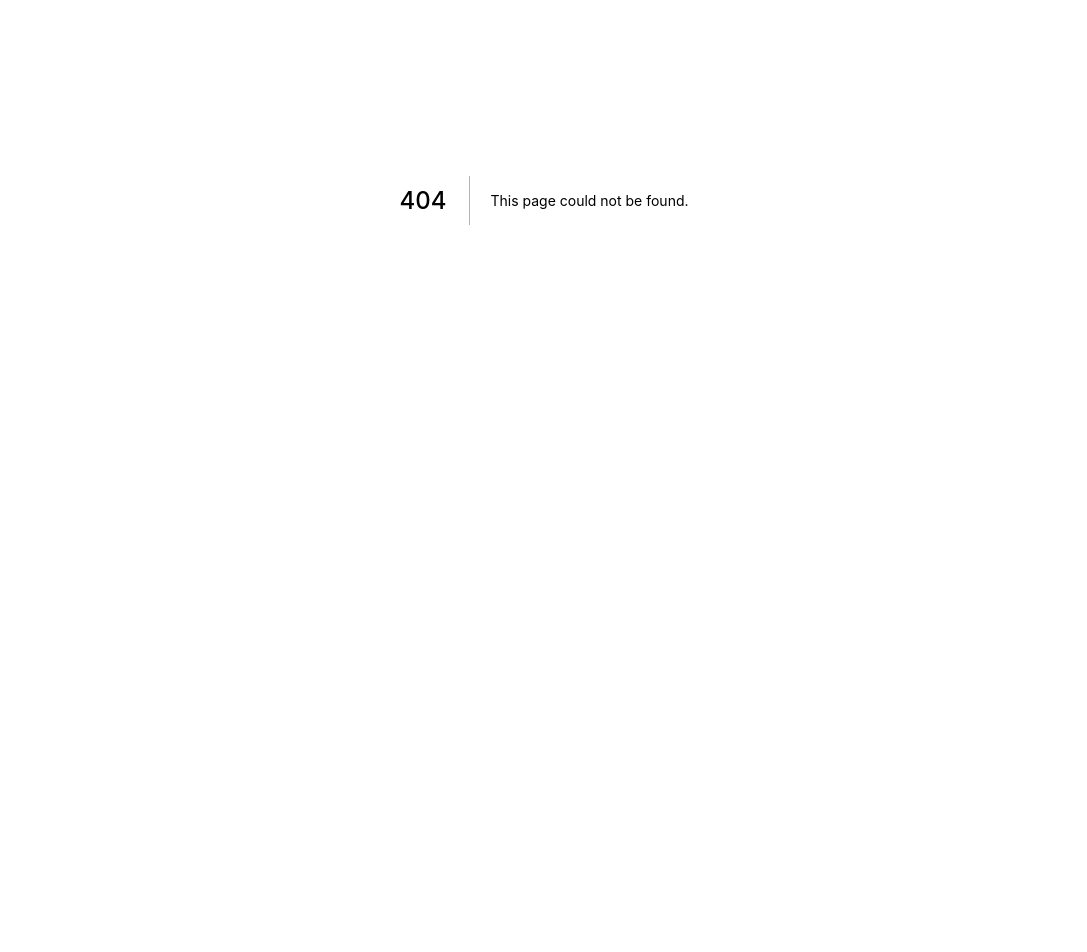
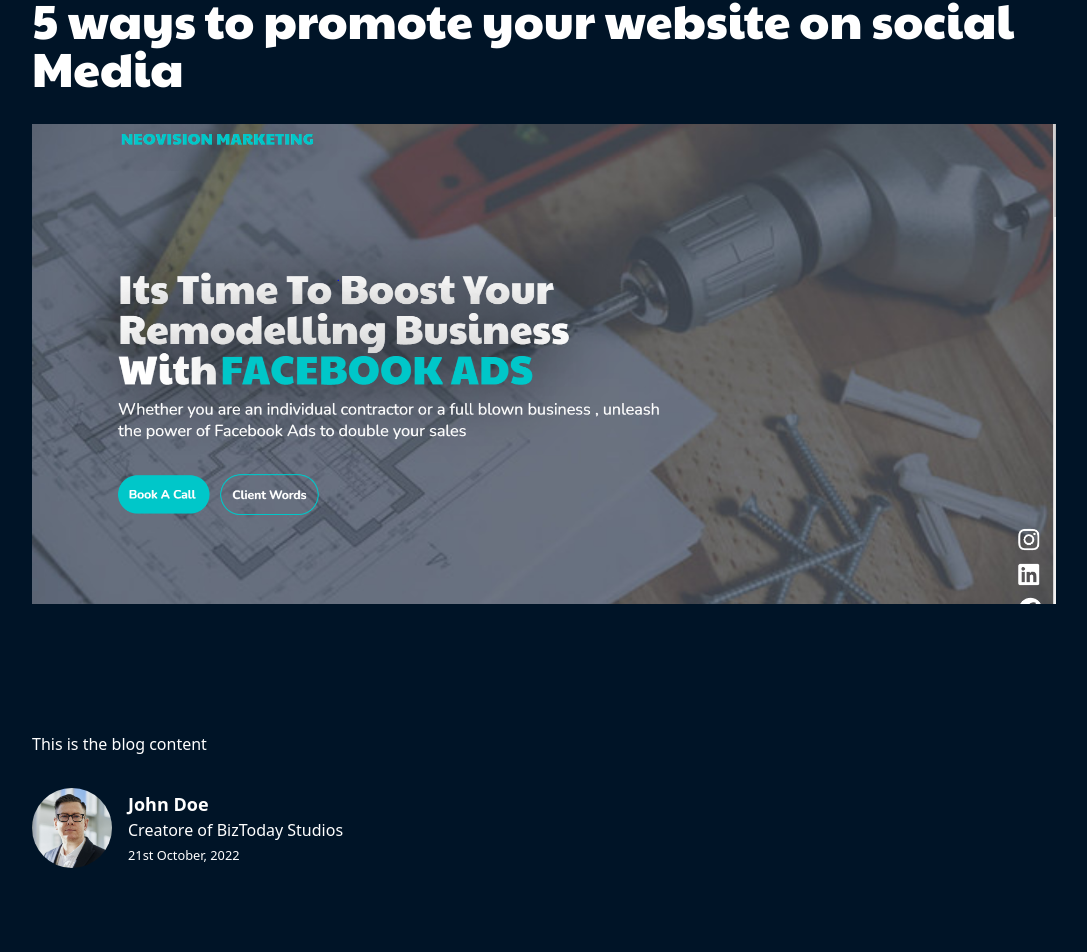
Before and after one commit to Aryanr64x/nextport, a Next.js app: page /blog/hello in a window 1280 px wide. Before the commit this address had no page. Shown: the part 200-1152 px from the top of the page, without its empty margins (96-1183 px from the left). Before the commit the page ends 800 px from the top, so only its background shows below. Built offline with nearby package versions, Linux system fonts and the light colour scheme; a web font is replaced by a local one.

Commit message:
Blog Prototype was set

```diff
--- a/components/Hero.jsx
+++ b/components/Hero.jsx
@@ -3,6 +3,7 @@ import React from "react";
 import AOS from 'aos';
 import "aos/dist/aos.css";
 import { useEffect } from "react";
+import Navbar from "./Navbar";
 
 const Hero = (props)=>{
     useEffect(()=>{
@@ -12,18 +13,9 @@ const Hero = (props)=>{
     }, [])
     return (
         <div className="min-h-screen  px-4 sm:px-12 lg:px-32">
-          <div className="flex justify-between pt-8 items-center">
-            <div className="text-secondary text-2xl font-paytone text-shadow">
-                SAKEDES
-            </div>
-            <div className="hidden md:flex items-center ">
 
-                <div className="font-semibold mr-8 text-lg hover:opacity-80"> <a href="#last-works">Past Works</a></div>
-                <div className="font-semibold mr-8 text-lg hover:opacity-80"> <a href="#testimonials">Testimonials</a> </div>
-                <div className="font-semibold mr-8 text-lg hover:opacity-80 bg-secondary text-primary rounded-lg py-1 px-2  border-secondary  hover:bg-secondary hover:text-primary transition-all duration-500"><a href="#contact">Contact Me</a></div>
-            </div>
-          </div>
-          <div className="pt-40 ">
+          <Navbar />
+          <div className="pt-36 ">
             <div className="grid grid-cols-3">
               <div className="col-span-3 md:col-span-2">
                 <div  className="text-4xl sm:text-5xl lg:text-6xl font-paytone text-shadow" data-aos="fade-right">
--- /dev/null
+++ b/components/Navbar.jsx
@@ -0,0 +1,16 @@
+const Navbar = () => {
+    return (<div className="flex justify-between pt-8 items-center">
+        <div className="text-secondary text-2xl font-paytone text-shadow">
+            SAKEDES
+        </div>
+        <div className="hidden md:flex items-center ">
+
+            <div className="font-semibold mr-8 text-lg hover:opacity-80"> <a href="#last-works">Past Works</a></div>
+            <div className="font-semibold mr-8 text-lg hover:opacity-80"> <a href="#testimonials">Testimonials</a> </div>
+            <div className="font-semibold mr-8 text-lg hover:opacity-80 bg-secondary text-primary rounded-lg py-1 px-2  border-secondary  hover:bg-secondary hover:text-primary transition-all duration-500"><a href="#contact">Contact Me</a></div>
+        </div>
+    </div>)
+}
+
+
+export default Navbar;
--- /dev/null
+++ b/components/blog/Header.jsx
@@ -0,0 +1,16 @@
+import Navbar from "../Navbar";
+
+const Header = () => {
+    return (
+        <div className="px-4 sm:px-12 lg:px-32">
+            <Navbar />
+            <div>
+                <h1 className="text-4xl font-paytone pt-32">
+                    <span className="ml-1 text-secondary"> SAKEDES BLOG |</span>   Design , Marketing and Technology articles
+                </h1>
+            </div>
+        </div>
+    );
+}
+
+export default Header;
--- /dev/null
+++ b/components/blog/Posts.jsx
@@ -0,0 +1,19 @@
+import SinglePost from "./SinglePost";
+
+const Posts = () => {
+    return (
+        <div className="mt-12 px-4 sm:px-12 lg:px-32">
+            <div className="grid grid-cols-3 gap-x-8 gap-y-8">
+                <SinglePost />
+                <SinglePost />
+                <SinglePost />
+                <SinglePost />
+                <SinglePost />
+                <SinglePost />
+            </div>
+        </div>
+    );
+}
+
+
+export default Posts;
--- /dev/null
+++ b/components/blog/SinglePost.jsx
@@ -0,0 +1,29 @@
+import Tilt from 'react-parallax-tilt'
+const SinglePost = () => {
+    return (
+        <a href={ '/blog/hello' } className="col-span-1  rounded">
+            <Tilt>
+                <div>
+                    <img src="/Clienttest.png" />
+                </div>
+                <div className="px-4 flex flex-col justify-between pb-4 bg-white bg-opacity-20">
+                    <div>
+                        <div className="mt-4 font-bold text-2xl ">
+                            5 ways to promote your website on social Media
+                        </div>
+                        <div className="mt-2">
+                            These days social media is all the buzz for various types of content. In such cases why stay  behind
+                            in using social media for your seo strategy
+                        </div>
+                        <div className="mt-2">
+                            By Boris Johnson
+                        </div>
+                    </div>
+                </div>
+            </Tilt>
+
+        </a>
+    );
+}
+
+export default SinglePost;
--- /dev/null
+++ b/components/post/PostBody.jsx
@@ -0,0 +1,9 @@
+const PostBody = ()=>{
+    return (
+        <div className="mt-32">
+                    This is the blog content
+        </div>
+    )
+}
+
+export default PostBody;
--- /dev/null
+++ b/components/post/PostCreator.jsx
@@ -0,0 +1,25 @@
+const PostCreator = () => {
+    return (<div className="mt-8 flex">
+        <div className="flex items-center">
+            <div>
+                <img className="h-20 w-20 rounded-full mr-4" src="/businessman.jpg" />
+            </div>
+            <div className="text-left">
+                <div className="font-bold text-lg">
+                    John Doe
+                </div>
+                <div>
+                    Creatore of BizToday Studios
+                </div>
+                <small>
+                    21st October, 2022
+                </small>
+            </div>
+        </div>
+        <div>
+
+        </div>
+    </div>)
+}
+
+export default PostCreator;
--- /dev/null
+++ b/components/post/PostHeader.jsx
@@ -0,0 +1,20 @@
+import { Navbar } from "react-bootstrap";
+
+const PostHeader = () => {
+    return (
+        <div>
+            <Navbar />
+            <div className="mt-32">
+                <div className="text-5xl font-paytone ">
+                    5 ways to promote your website on social Media
+                </div>
+
+                <div className="post_image mt-8" style={{ backgroundImage: 'url("/Clienttest.png")' }} >
+
+                </div>
+            </div>
+        </div>
+    );
+}
+
+export default PostHeader;
--- a/package.json
+++ b/package.json
@@ -23,7 +23,7 @@
     "react": "18.1.0",
     "react-bootstrap": "^2.5.0",
     "react-dom": "18.1.0",
-    "react-parallax-tilt": "^1.7.16",
+    "react-parallax-tilt": "^1.7.68",
     "react-particles": "^2.3.3",
     "react-toastify": "^9.0.1"
   },
--- /dev/null
+++ b/pages/blog/[slug].jsx
@@ -0,0 +1,24 @@
+import Footer from "../../components/Footer";
+import Navbar from "../../components/Navbar";
+import PostBody from "../../components/post/PostBody";
+import PostCreator from "../../components/post/PostCreator";
+import PostHeader from "../../components/post/PostHeader";
+
+
+export default function Home(props) {
+
+    return (
+
+        <div className="bg-primary text-white min-h-screen ">
+            <Navbar />
+
+            <div className="mt-32 px-4 sm:px-12 lg:px-32">
+                <PostHeader />
+                <PostBody />
+                <PostCreator />
+            </div>
+            <Footer />
+
+        </div>
+    )
+}
--- /dev/null
+++ b/pages/blog/index.jsx
@@ -0,0 +1,16 @@
+import Header from "../../components/blog/Header";
+import Posts from "../../components/blog/Posts";
+import Footer from "../../components/Footer";
+import Hero from "../../components/Hero";
+
+export default function Home(props) {
+
+  return (
+
+    <div className="bg-primary text-white min-h-screen">
+        <Header />
+        <Posts />
+        <Footer />
+    </div>
+  )
+}
--- a/styles/globals.css
+++ b/styles/globals.css
@@ -18,3 +18,16 @@ body, html{
     background-position: center center;
 
 }
+
+
+
+
+
+
+.post_image{
+    background-repeat: no-repeat;
+    background-size: cover;
+    background-position: center center;
+    height: 60vh;
+
+}
```
Also changed, not shown: 1 other file (tests, documents, lock files or other folders).
